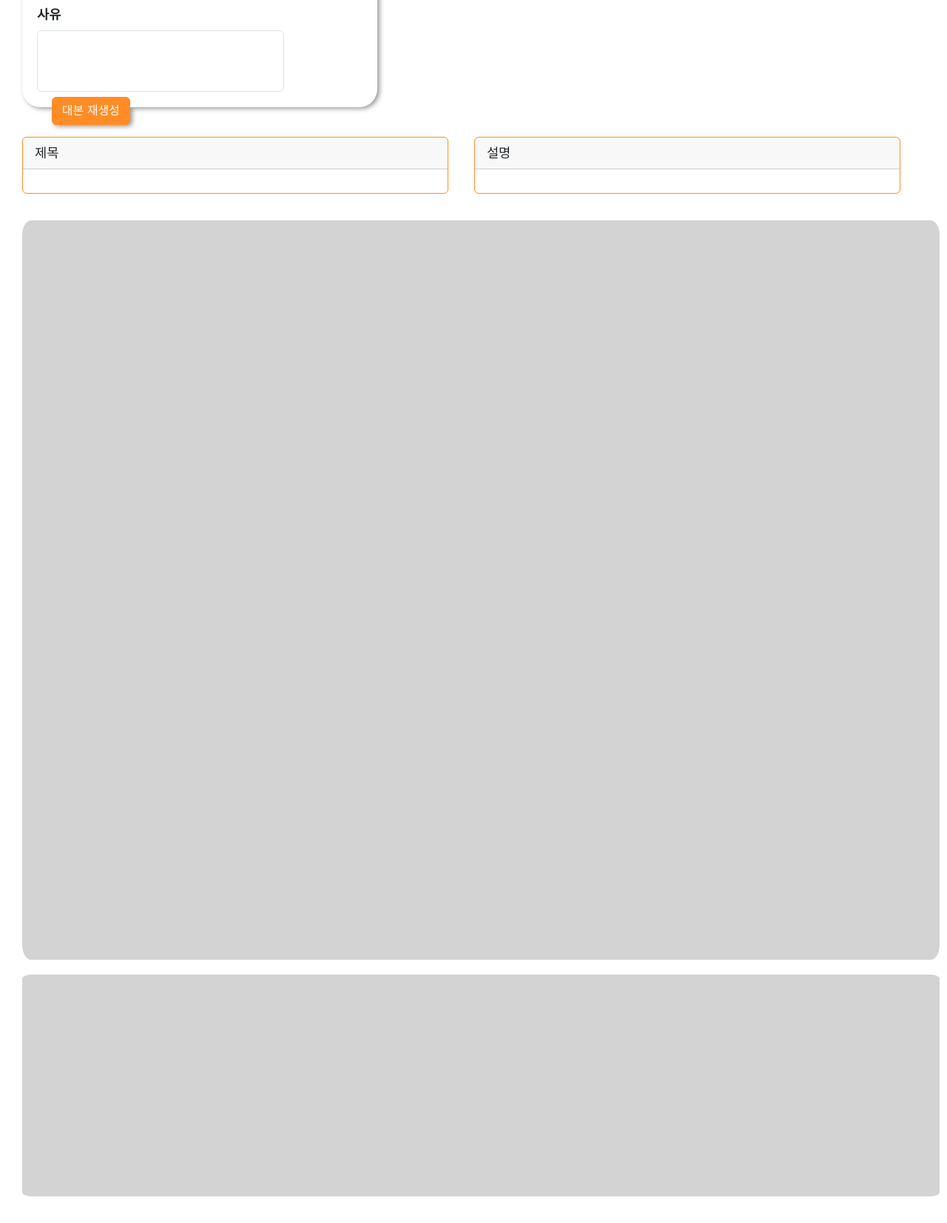
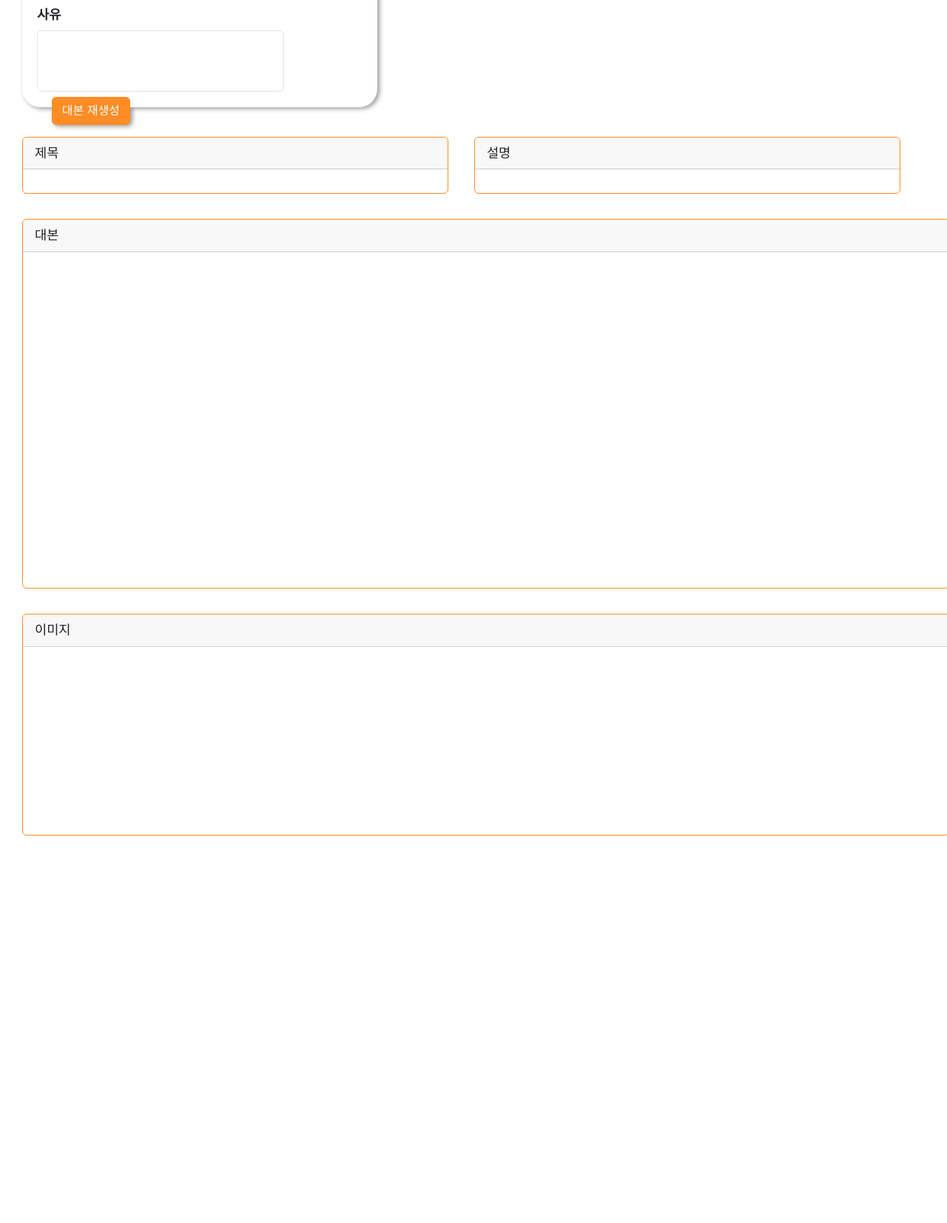
Before and after one commit to eosadae/eosadae, a Flask app: page / in a window 1280 px wide. Shown: the part 505-2159 px from the top of the page at 74% size. After the commit the page ends 1635 px from the top, so only its background shows below. Run offline with Flask 3, Linux system fonts and the light colour scheme; some libraries are stand-ins or nearby versions; some web fonts are replaced.

Commit message:
Update index.html

```diff
--- a/templates/index.html
+++ b/templates/index.html
@@ -43,7 +43,7 @@
             </select>
         </div>
 
-        <div class"form-group" style="display: inline-block;">
+        <div class="form-group" style="display: inline-block;">
             <label for="sbj" class="form-label mt-2"><b>주제</b></label>
             <select class="form-select" id="sbj">
             </select>
@@ -90,7 +90,7 @@
 
     <br>
     <div style="display: inline-block; width: 100%;">
-        <div class="card border-secondary mb-3" style="display: inline-block; width: 45%">
+        <div class="card border-secondary mb-1" style="display: inline-block; width: 45%">
             <div class="card-header">제목</div>
             <div class="card-body">
             <!-- <p class="card-text"> 내용 출력해주고 </p> -->
@@ -104,12 +104,20 @@
             </div>
         </div>
 
-        <div class="table_rec" style="height: 1000px; background-color: lightgray; clear: left;">
-            <!-- <p></p> -->
+        <div class="card border-secondary mb-1" style="display: inline-block; width: 98%; clear: left; min-height: 500px">
+            <div class="card-header">대본</div>
+            <div class="card-body">
+            <!-- <p class="card-text"> 내용 출력해주고 !!대본 띄어쓰기!! </p> -->
+            </div>
         </div>
-        <div class="table_rec" style="height: auto; background-color: lightgray;">
-            <!-- <img src= ""> -->
+
+        <div class="card border-secondary mb-1" style="display: inline-block; width: 98%; min-height: 300px">
+            <div class="card-header">이미지</div>
+            <div class="card-body">
+            <!-- <p class="card-text"> 내용 출력해주고 !!이미지 가운데정렬!!  </p> -->
+            </div>
         </div>
+
     </div>
         <!--js에서 누적 데이터에 따른 탭추가 구현필요-->
 
```
